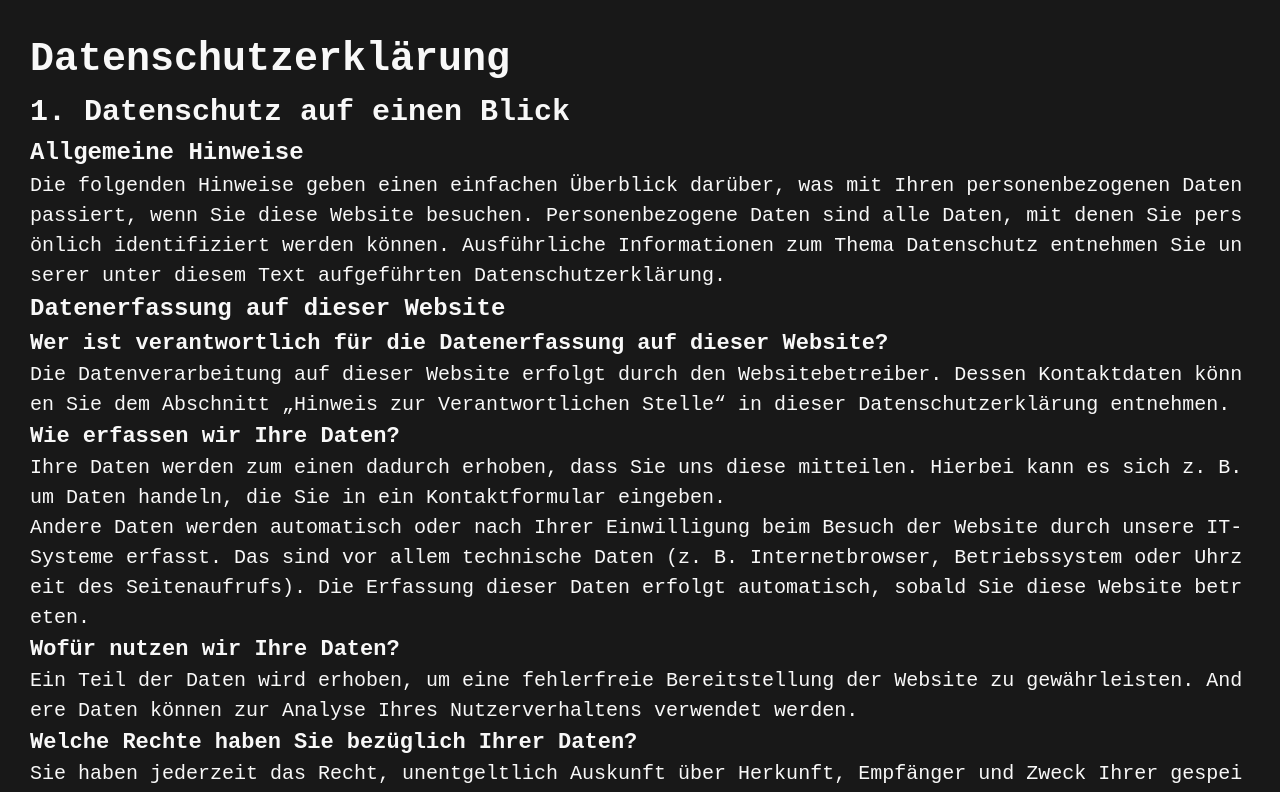
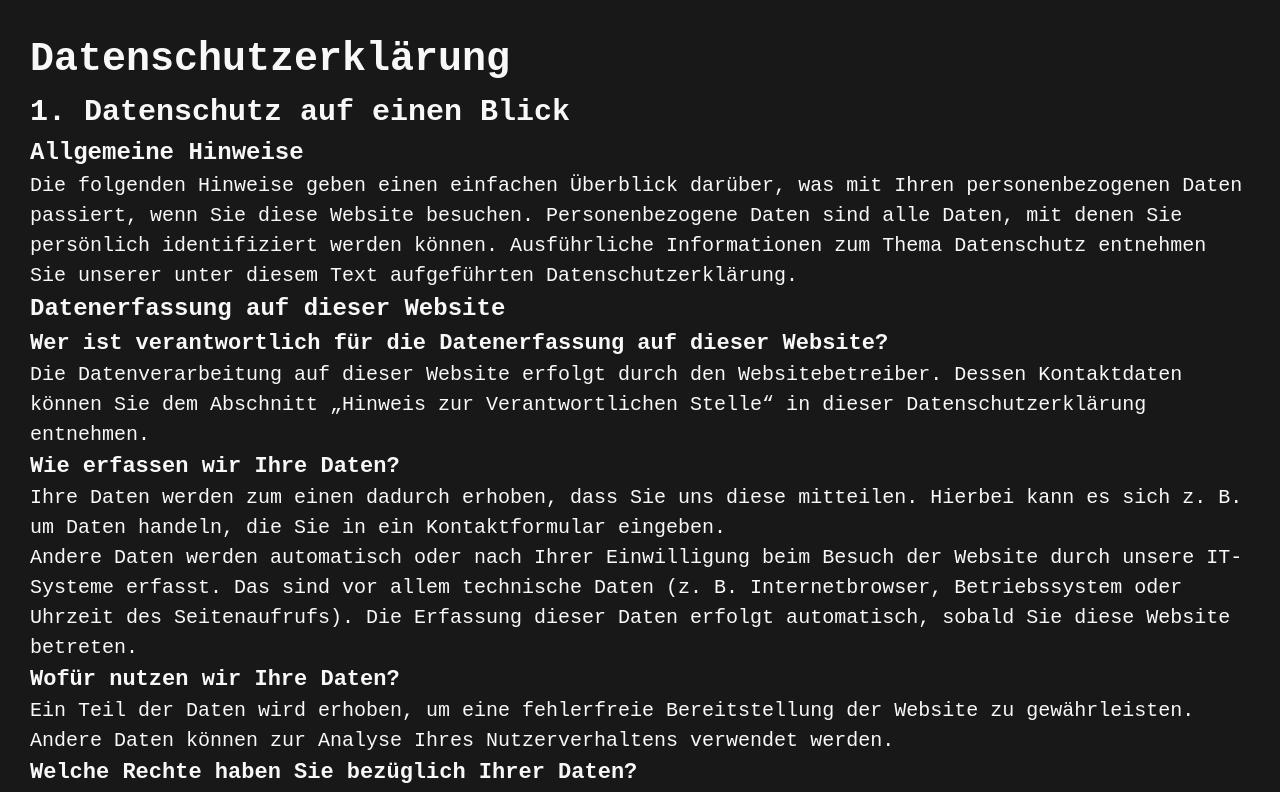
Before and after one commit to corinnaSPK/boulder, a Vue app in the folder boulder/: page /datenschutz in a window 1280 px wide. Shown: the top 792 px of the page. Built offline with nearby package versions, Linux system fonts and the light colour scheme.

Commit message:
text align changed

```diff
--- a/boulder/src/views/DSGVOView.vue
+++ b/boulder/src/views/DSGVOView.vue
@@ -626,7 +626,10 @@ noreferrer"
 
 <style lang="css" scoped>
 .datenschutz {
+	text-align: left;
 	padding: 3rem;
+}
+h1 {
 	word-break: break-all;
 }
 li {
```
